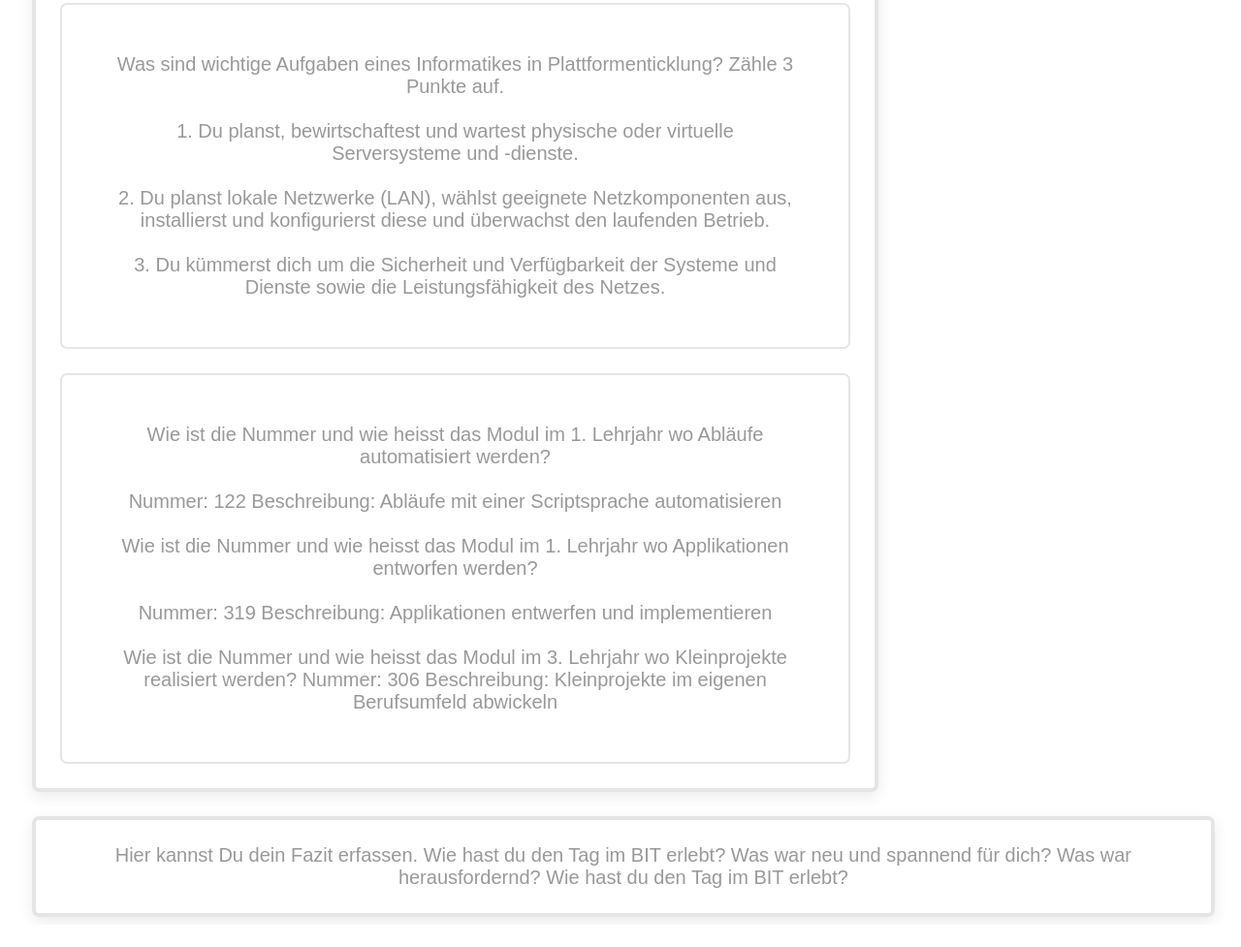
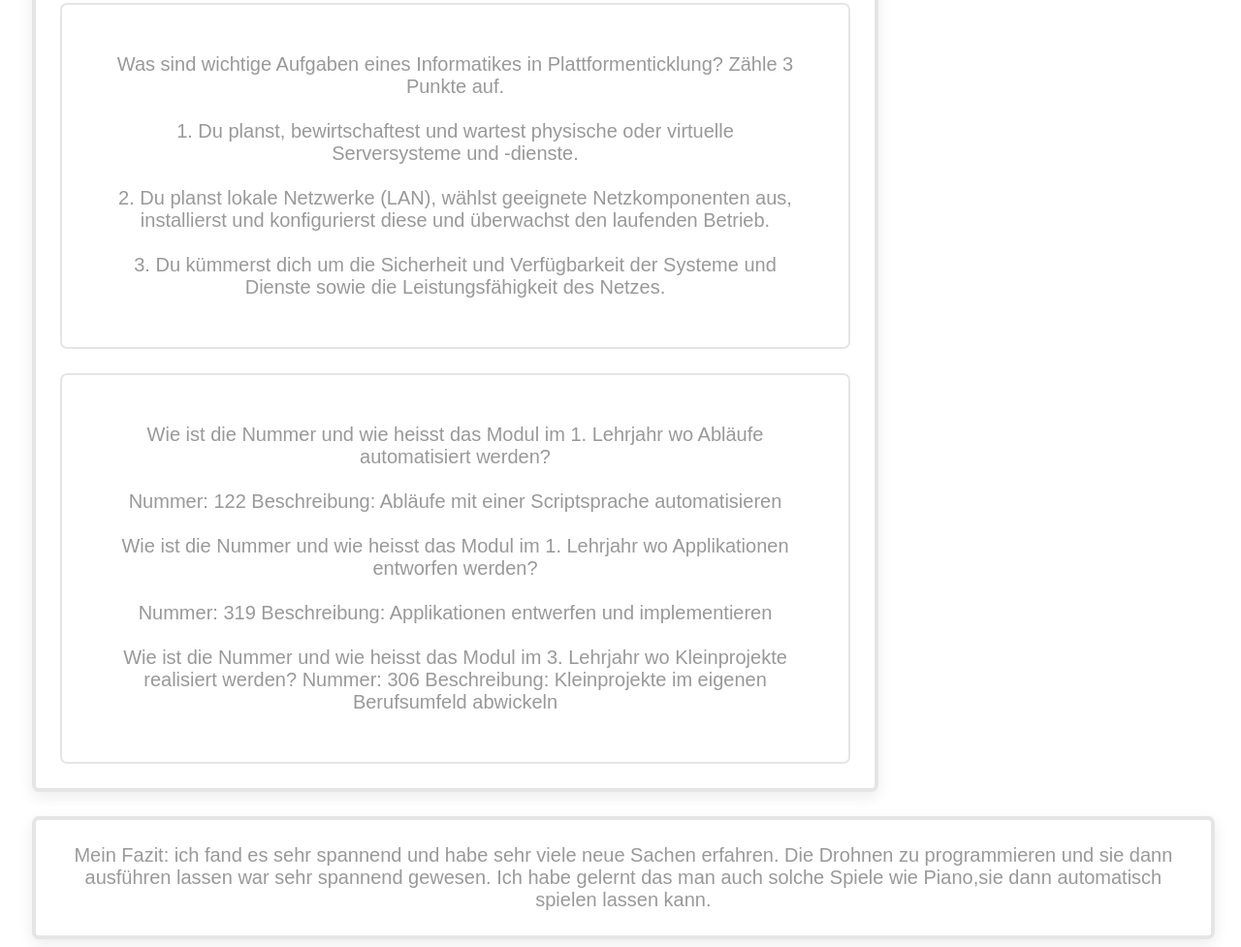
Before and after one commit to Shadowstriker1/Shadowstriker1.github.io, a plain HTML site: page index.html in a window 1280 px wide. Shown: the part 687-1664 px from the top of the page at 97% size. Before the commit the page ends 1641 px from the top, so only its background shows below. Drawn offline with Linux system fonts and the light colour scheme.

Commit message:
Update index.html

```diff
--- a/index.html
+++ b/index.html
@@ -76,7 +76,8 @@
 
   <footer>
     <!-- Der Fussbereich für abschliessende Inhalte -->
-    Hier kannst Du dein Fazit erfassen. Wie hast du den Tag im BIT erlebt? Was war neu und spannend für dich? Was war herausfordernd? Wie hast du den Tag im BIT erlebt?
+    Mein Fazit: ich fand es sehr spannend und habe sehr viele neue Sachen erfahren. Die Drohnen zu programmieren und sie dann ausführen lassen war sehr spannend gewesen.
+   Ich habe gelernt das man auch solche Spiele wie Piano,sie dann automatisch spielen lassen kann.
   </footer>
 </main>
 </body>
```
